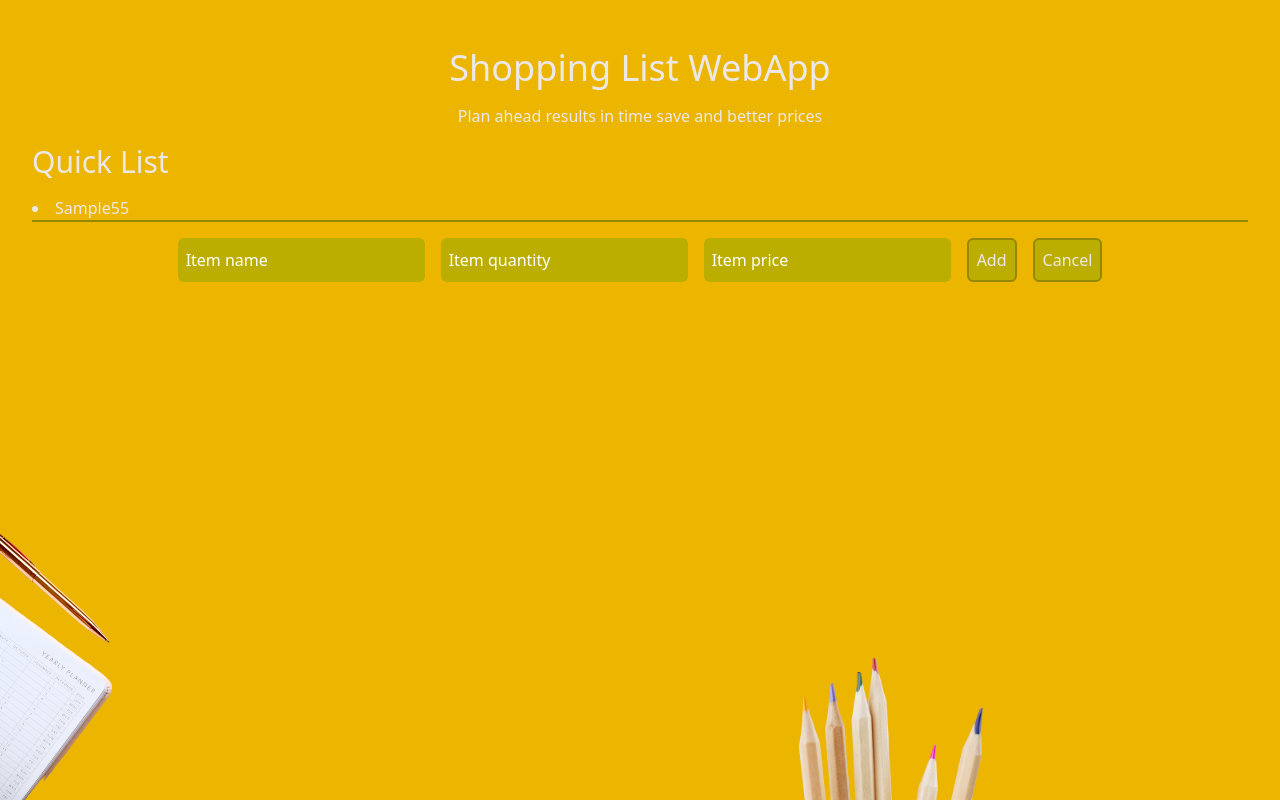
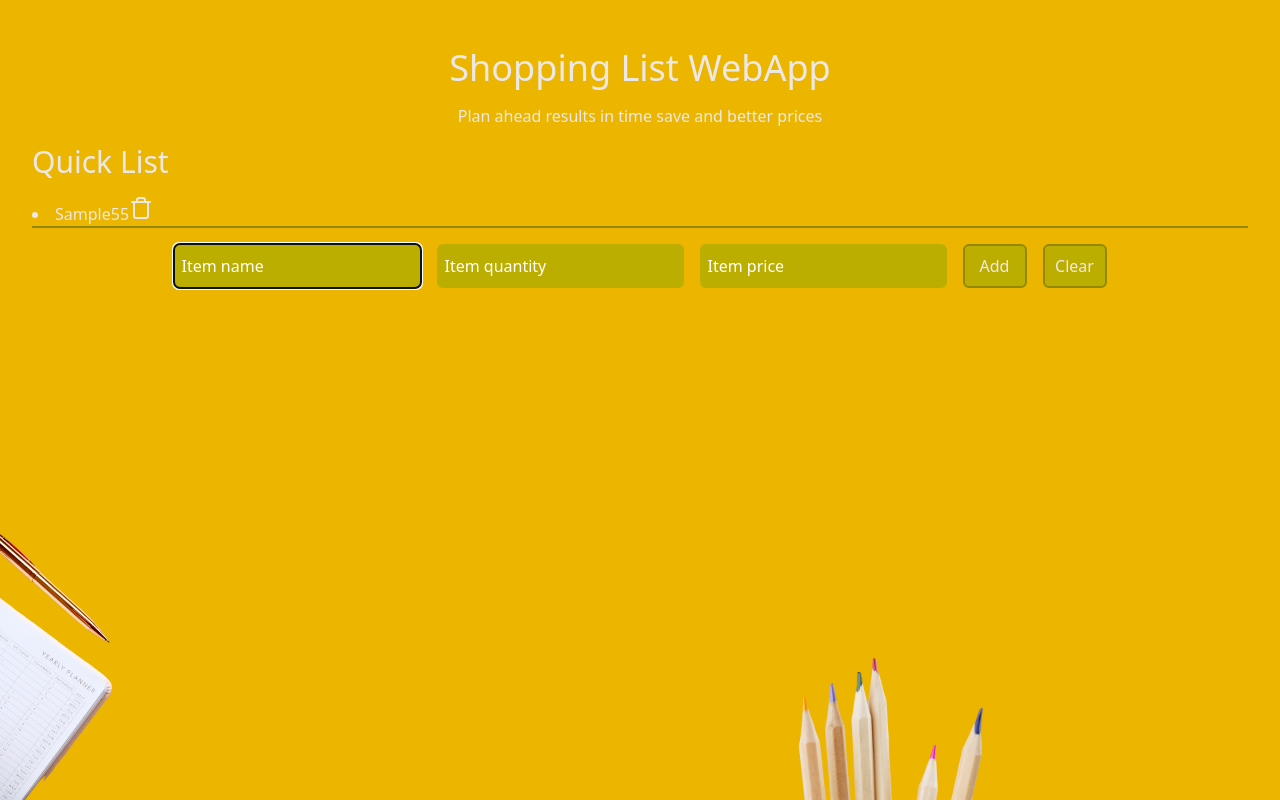
Before and after one commit to codi-Andre/shopping-list, a Next.js app: page / in a window 1280 px wide. Both pictures are taken after typing "Sample", "5", "5" into the empty fields and a click on the button "Add". Built offline with nearby package versions, Linux system fonts and the light colour scheme.

Commit message:
feat: add local storage

```diff
--- a/src/app/page.tsx
+++ b/src/app/page.tsx
@@ -1,6 +1,7 @@
 'use client'
 
-import { FormEvent, useRef, useState } from 'react'
+import { Trash } from 'lucide-react'
+import { FormEvent, useEffect, useRef, useState } from 'react'
 
 interface ListItemData {
   [index: string]: string | number
@@ -10,17 +11,19 @@ interface ListItemData {
   price: number
 }
 
-interface InputData {
-  current: {
-    value: ''
-  }
-}
-
 export default function Home() {
   const itemRef = useRef<HTMLInputElement>(null)
   const quantityRef = useRef<HTMLInputElement>(null)
   const priceRef = useRef<HTMLInputElement>(null)
+
   const [list, setList] = useState<ListItemData[]>([])
+
+  useEffect(() => {
+    const localList = localStorage.getItem('@shopping-list:state-1.0.0')
+    if (localList) {
+      setList([...JSON.parse(localList)])
+    }
+  }, [])
 
   function handleSubmit(e: FormEvent) {
     e.preventDefault()
@@ -29,10 +32,29 @@ export default function Home() {
     const formData = new FormData(form)
     const listItem = Object.fromEntries(formData.entries()) as ListItemData
 
-    setList(list => [...list, { ...listItem }])
+    const updateList = [...list, { ...listItem }] //save in local storage before re-render
+    localStorage.setItem(
+      '@shopping-list:state-1.0.0',
+      JSON.stringify(updateList)
+    )
+
+    setList([...updateList])
+
     itemRef.current!.value = ''
     quantityRef.current!.value = ''
     priceRef.current!.value = ''
+  }
+
+  function deleteItem(item: ListItemData, index: number) {
+    const updateList = list.filter(
+      (listItem, i) => listItem.name !== item.name && i !== index
+    )
+
+    localStorage.setItem(
+      '@shopping-list:state-1.0.0',
+      JSON.stringify(updateList)
+    )
+    setList([...updateList])
   }
 
   return (
@@ -49,6 +71,12 @@ export default function Home() {
               <span>{item.name}</span>
               <span>{item.quantity}</span>
               <span>{item.price}</span>
+              <button
+                title="delete item"
+                onClick={() => deleteItem(item, index)}
+              >
+                <Trash />
+              </button>
             </li>
           )
         })}
@@ -81,16 +109,17 @@ export default function Home() {
         />
 
         <button
-          className="rounded-md border-2 border-solid border-yellow-7 bg-yellow-5 p-2 hover:bg-yellow-7"
+          className="min-w-[4rem] rounded-md border-2 border-solid border-yellow-7 bg-yellow-5 p-2 hover:bg-yellow-7"
           type="submit"
+          onClick={() => itemRef.current?.focus()}
         >
           Add
         </button>
         <button
-          className="rounded-md border-2 border-solid border-yellow-7 bg-yellow-5 p-2 hover:bg-yellow-7"
+          className="min-w-[4rem] rounded-md border-2 border-solid border-yellow-7 bg-yellow-5 p-2 hover:bg-yellow-7"
           type="reset"
         >
-          Cancel
+          Clear
         </button>
       </form>
     </main>
```
